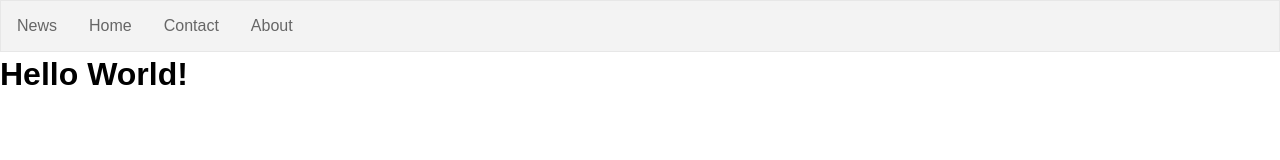
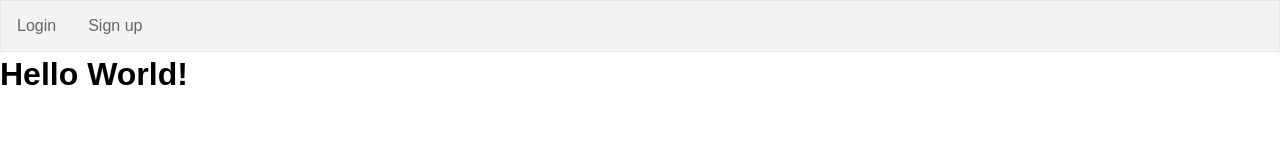
Before and after one commit to JordanSimba/EnfieldOps, a React (Create React App) app: page / in a window 1280 px wide. Shown: the top 160 px of the page. Built offline with nearby package versions, Linux system fonts and the light colour scheme.

Commit message:
WIP. Need to dynamically change class on nav bar items to set style to "active". Also need to insert logo.

```diff
--- a/src/components/NavBar.js
+++ b/src/components/NavBar.js
@@ -2,31 +2,27 @@ import React, { Component } from 'react';
 
 class NavBar extends Component {
 
+    state = {
+        active: false
+    };
+
+    toggleClass() {
+        console.log(this.state.active);
+        let currentState = this.state.active;
+        this.setState({ active: !currentState });
+    };
+
     render() {
         return (
-            // This react fragment is a psuedo tag which can be used in place of divs if we a div is not necessary.
-            <React.Fragment>
+            <nav>
                 <ul className="nav-bar">
-                    <li><a id="nav-item-1" onClick={this.setActive} href="#news">News</a></li>
-                    <li><a id="nav-item-2" onClick={this.setActive} href="#home">Home</a></li>
-                    <li><a id="nav-item-3" onClick={this.setActive} href="#contact">Contact</a></li>
-                    <li><a id="nav-item-4" onClick={this.setActive} href="#about">About</a></li>
+                    <li><a id="nav-item-1" className={this.state.active ? 'active': null} onClick={this.toggleClass} href="#news">Login</a></li>
+                    <li><a id="nav-item-2" className={this.state.active ? 'active': null} onClick={this.toggleClass} href="#home">Sign up</a></li>
                 </ul>
-            </React.Fragment>
+            </nav>
         );
     }
 
-    setActive = (e) => {
-        let id = e.target.id;
-        console.log(id);
-
-        let currentAttr = document.getElementById(id).getAttribute("className");
-        console.log(currentAttr);
-
-        document.getElementById(id).setAttribute("className", "active");
-        console.log(currentAttr);
-
-    }
     // setActive = (e) => {
     //     console.log(e.target.id);
     //     console.log("I'm inside the function!");
```
Also changed, not shown: images/news.jpg (added).
